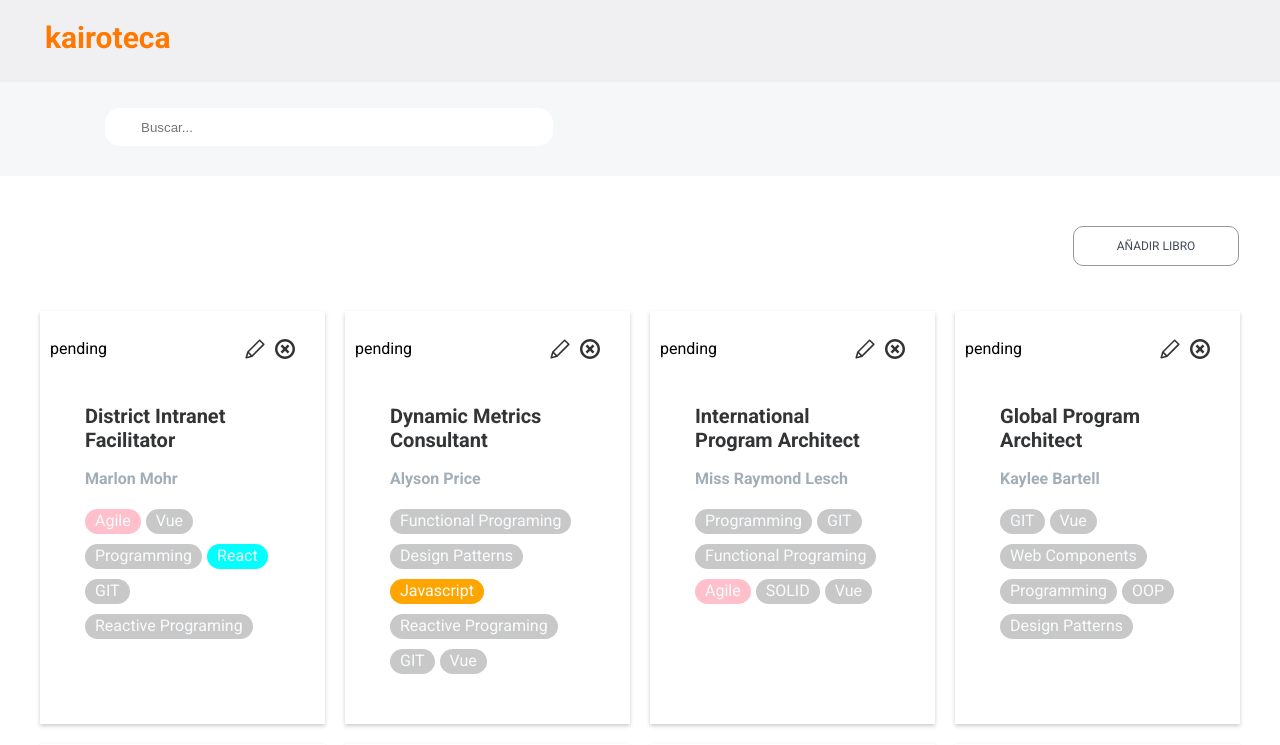
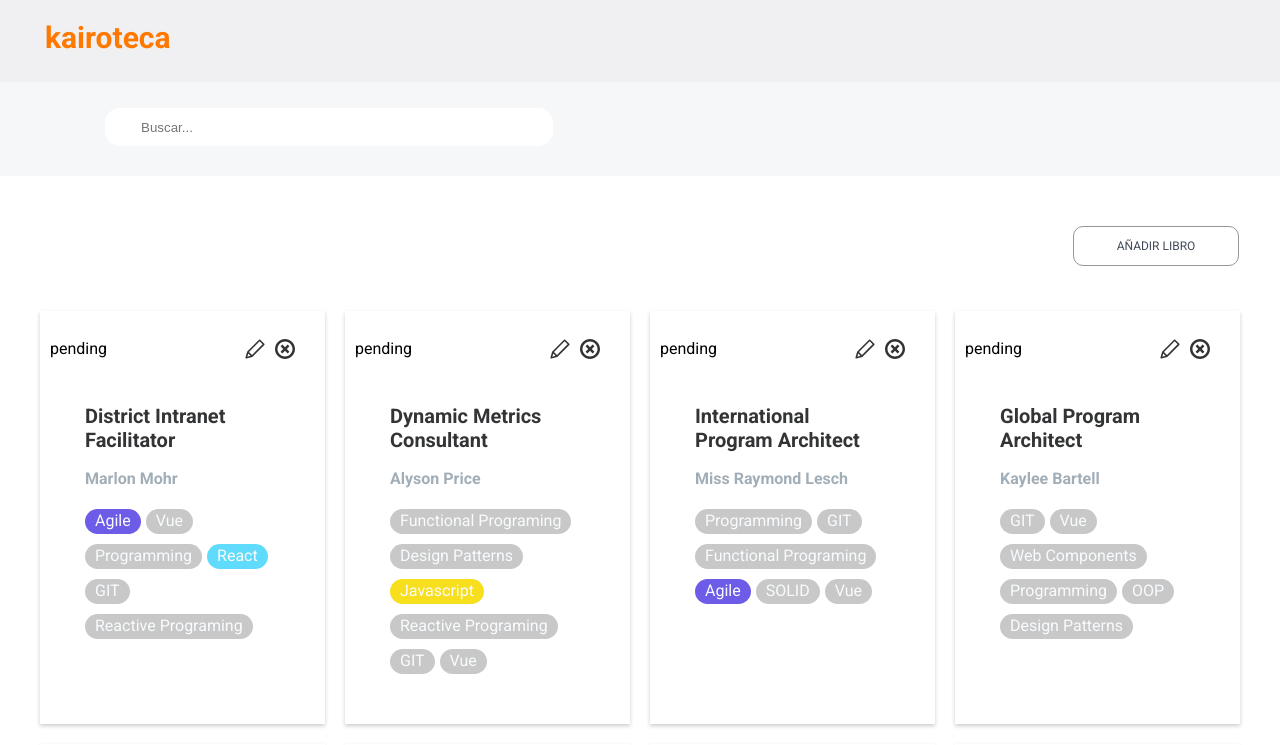
Before and after one commit to esterlegaz/easley-s4-kairoteca, a React (Create React App) app: page /#/ in a window 1280 px wide. Shown: the top 745 px of the page. Built offline with nearby package versions, Linux system fonts and the light colour scheme.

Commit message:
style: add color to tags

```diff
--- a/src/stylesheets/components/_cardDetail.scss
+++ b/src/stylesheets/components/_cardDetail.scss
@@ -37,18 +37,19 @@
     padding: 0 10px;
     margin: 5px 5px 5px 0;
 }
+
 .book__list-link {
     text-decoration: none;
 }
 
 .javascript {
-    background-color: orange;
+    background-color: #f7df1e;
 }
 
 .react {
-    background-color: cyan;
+    background-color: #61dbfb;
 }
 
 .agile{
-    background-color: pink;
+    background-color: #6c5ce7;
 }
```
